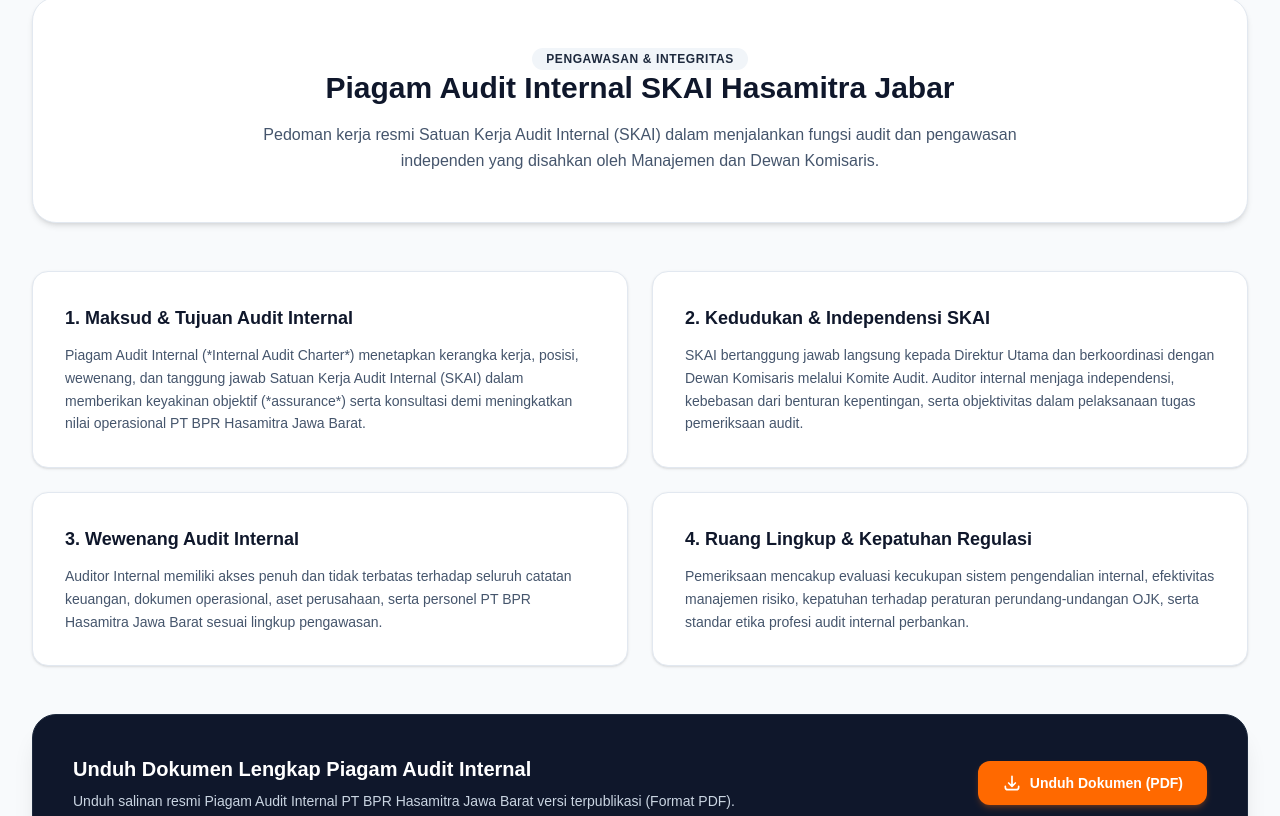
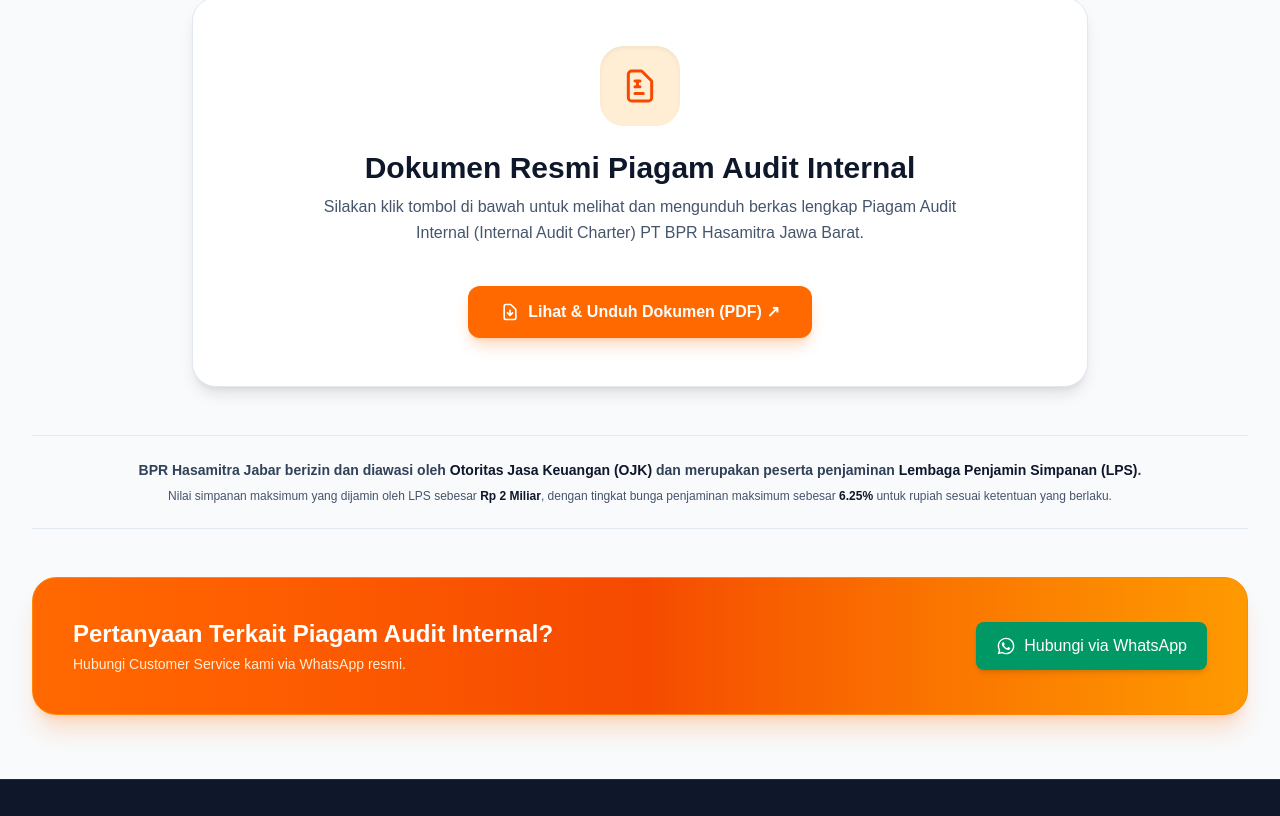
Before and after one commit to MuhammadArif-bin1/website-hasamitra, a Next.js app: page /informasi/piagam-audit-internal in a window 1280 px wide. Shown: the part 264-1080 px from the top of the page. Built offline with nearby package versions, Linux system fonts and the light colour scheme.

Commit message:
feat: simplify Piagam Audit Internal page with direct PDF link card while keeping OJK LPS and WhatsApp CS banners

```diff
--- a/src/app/informasi/piagam-audit-internal/page.tsx
+++ b/src/app/informasi/piagam-audit-internal/page.tsx
@@ -4,31 +4,12 @@
 import WhatsAppBanner from "@/components/common/WhatsAppBanner";
 import OjkLpsNotice from "@/components/common/OjkLpsNotice";
 
-const charterSections = [
-  {
-    title: "1. Maksud & Tujuan Audit Internal",
-    content: "Piagam Audit Internal (*Internal Audit Charter*) menetapkan kerangka kerja, posisi, wewenang, dan tanggung jawab Satuan Kerja Audit Internal (SKAI) dalam memberikan keyakinan objektif (*assurance*) serta konsultasi demi meningkatkan nilai operasional PT BPR Hasamitra Jawa Barat.",
-  },
-  {
-    title: "2. Kedudukan & Independensi SKAI",
-    content: "SKAI bertanggung jawab langsung kepada Direktur Utama dan berkoordinasi dengan Dewan Komisaris melalui Komite Audit. Auditor internal menjaga independensi, kebebasan dari benturan kepentingan, serta objektivitas dalam pelaksanaan tugas pemeriksaan audit.",
-  },
-  {
-    title: "3. Wewenang Audit Internal",
-    content: "Auditor Internal memiliki akses penuh dan tidak terbatas terhadap seluruh catatan keuangan, dokumen operasional, aset perusahaan, serta personel PT BPR Hasamitra Jawa Barat sesuai lingkup pengawasan.",
-  },
-  {
-    title: "4. Ruang Lingkup & Kepatuhan Regulasi",
-    content: "Pemeriksaan mencakup evaluasi kecukupan sistem pengendalian internal, efektivitas manajemen risiko, kepatuhan terhadap peraturan perundang-undangan OJK, serta standar etika profesi audit internal perbankan.",
-  },
-];
+export default function PiagamAuditInternalPage() {
+  const pdfUrl = "/images/dokumen/piagam-hasamitra.png";
 
-export default function PiagamAuditInternalPage() {
   return (
     <div className="py-12 lg:py-16">
       <div className="max-w-7xl mx-auto px-4 sm:px-6 lg:px-8 space-y-12">
-
-
         {/* Section Banner Header */}
         <div className="w-full bg-gradient-to-r from-orange-500 via-orange-600 to-amber-500 rounded-2xl py-4 shadow-md text-center">
           <h1 className="text-2xl sm:text-3xl font-extrabold text-white tracking-wide">
@@ -36,52 +17,52 @@
           </h1>
         </div>
 
-        {/* Hero Card */}
-        <div className="bg-white rounded-3xl p-8 sm:p-12 border border-slate-200 shadow-md text-center space-y-4">
-          <span className="px-3.5 py-1 rounded-full bg-slate-100 text-slate-800 font-bold text-xs uppercase tracking-wider">
-            Pengawasan & Integritas
-          </span>
-          <h2 className="text-2xl sm:text-3xl font-extrabold text-slate-900">
-            Piagam Audit Internal SKAI Hasamitra Jabar
-          </h2>
-          <p className="text-slate-600 max-w-3xl mx-auto leading-relaxed text-sm sm:text-base">
-            Pedoman kerja resmi Satuan Kerja Audit Internal (SKAI) dalam menjalankan fungsi audit dan pengawasan independen yang disahkan oleh Manajemen dan Dewan Komisaris.
-          </p>
-        </div>
+        {/* PDF Link Card */}
+        <div className="bg-white rounded-3xl p-8 sm:p-12 border border-slate-200 shadow-lg text-center max-w-4xl mx-auto space-y-6">
+          <div className="w-20 h-20 bg-orange-100 text-orange-600 rounded-3xl flex items-center justify-center mx-auto shadow-inner">
+            <svg className="w-10 h-10" fill="none" viewBox="0 0 24 24" stroke="currentColor">
+              <path
+                strokeLinecap="round"
+                strokeLinejoin="round"
+                strokeWidth={1.8}
+                d="M7 21h10a2 2 0 002-2V9.414a1 1 0 00-.293-.707l-5.414-5.414A1 1 0 0012.586 3H7a2 2 0 00-2 2v14a2 2 0 002 2z"
+              />
+              <path
+                strokeLinecap="round"
+                strokeLinejoin="round"
+                strokeWidth={1.8}
+                d="M9 9h1.5m0 0H12m-1.5 0v3.5m0 0H12m-1.5 0H9m5 4h-5"
+              />
+            </svg>
+          </div>
 
-        {/* Charter Content Grid */}
-        <div className="grid grid-cols-1 md:grid-cols-2 gap-6">
-          {charterSections.map((sec, idx) => (
-            <div
-              key={idx}
-              className="bg-white rounded-2xl p-6 sm:p-8 border border-slate-200 shadow-sm space-y-3"
-            >
-              <h3 className="text-lg font-bold text-slate-900">{sec.title}</h3>
-              <p className="text-xs sm:text-sm text-slate-600 leading-relaxed text-justify sm:text-left">
-                {sec.content}
-              </p>
-            </div>
-          ))}
-        </div>
-
-        {/* PDF Download Document Banner */}
-        <div className="bg-slate-900 text-white rounded-3xl p-8 sm:p-10 shadow-xl border border-slate-800 flex flex-col sm:flex-row sm:items-center justify-between gap-6">
           <div className="space-y-2">
-            <h3 className="text-xl font-bold text-white">Unduh Dokumen Lengkap Piagam Audit Internal</h3>
-            <p className="text-slate-300 text-xs sm:text-sm">
-              Unduh salinan resmi Piagam Audit Internal PT BPR Hasamitra Jawa Barat versi terpublikasi (Format PDF).
+            <h2 className="text-2xl sm:text-3xl font-extrabold text-slate-900">
+              Dokumen Resmi Piagam Audit Internal
+            </h2>
+            <p className="text-slate-600 max-w-2xl mx-auto text-sm sm:text-base leading-relaxed">
+              Silakan klik tombol di bawah untuk melihat dan mengunduh berkas lengkap Piagam Audit Internal (Internal Audit Charter) PT BPR Hasamitra Jawa Barat.
             </p>
           </div>
-          <button
-            type="button"
-            onClick={() => alert("Mengunduh Piagam Audit Internal (PDF)...")}
-            className="inline-flex items-center justify-center gap-2 px-6 py-3 rounded-xl bg-orange-500 hover:bg-orange-600 text-white font-bold text-xs sm:text-sm transition-colors shrink-0 shadow-md shadow-orange-500/25 cursor-pointer"
-          >
-            <svg className="w-5 h-5" fill="none" viewBox="0 0 24 24" stroke="currentColor">
-              <path strokeLinecap="round" strokeLinejoin="round" strokeWidth={2} d="M4 16v1a3 3 0 003 3h10a3 3 0 003-3v-1m-4-4l-4 4m0 0l-4-4m4 4V4" />
-            </svg>
-            Unduh Dokumen (PDF)
-          </button>
+
+          <div className="pt-4 flex flex-col sm:flex-row items-center justify-center gap-4">
+            <a
+              href={pdfUrl}
+              target="_blank"
+              rel="noopener noreferrer"
+              className="inline-flex items-center justify-center gap-2 px-8 py-3.5 rounded-xl bg-orange-500 hover:bg-orange-600 text-white font-bold text-sm sm:text-base transition-all shadow-lg shadow-orange-500/25 active:scale-95 cursor-pointer w-full sm:w-auto"
+            >
+              <svg className="w-5 h-5" fill="none" viewBox="0 0 24 24" stroke="currentColor">
+                <path
+                  strokeLinecap="round"
+                  strokeLinejoin="round"
+                  strokeWidth={2}
+                  d="M12 10v6m0 0l-3-3m3 3l3-3m2 8H7a2 2 0 01-2-2V5a2 2 0 012-2h5.586a1 1 0 01.707.293l5.414 5.414a1 1 0 01.293.707V19a2 2 0 01-2 2z"
+                />
+              </svg>
+              Lihat & Unduh Dokumen (PDF) ↗
+            </a>
+          </div>
         </div>
 
         {/* OJK & LPS Notice */}
```
